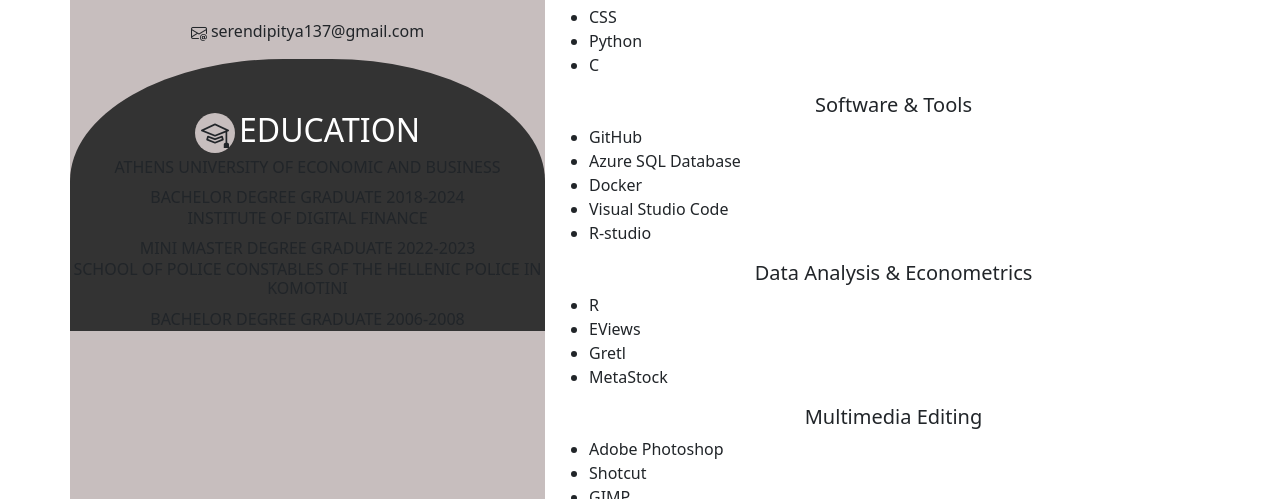
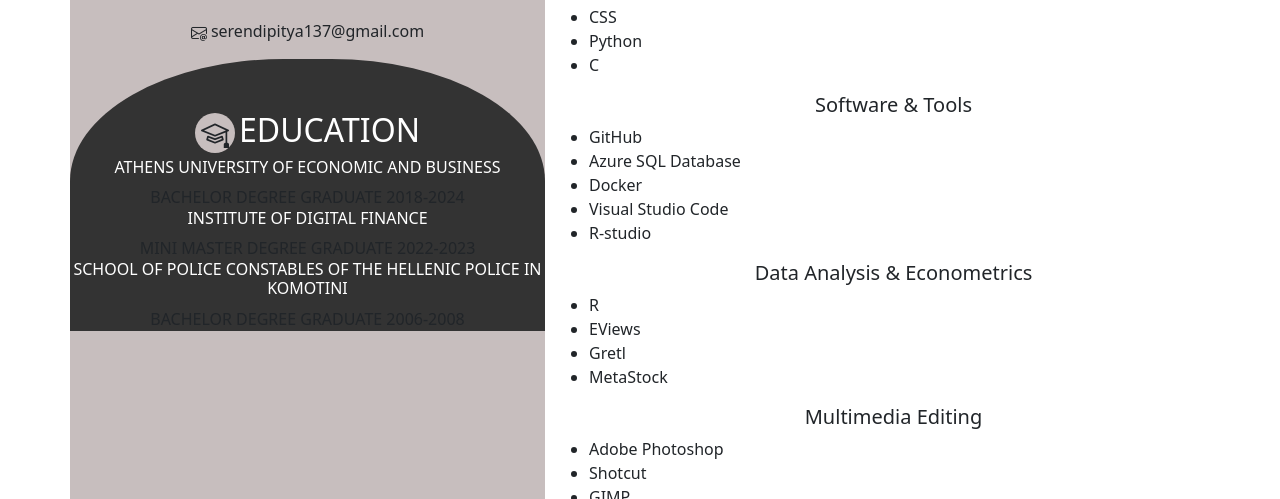
Before and after one commit to serendipity019/Personal-CV, a plain HTML site: page index.html in a window 1280 px wide. Shown: the part 731-1230 px from the top of the page. Drawn offline with nearby package versions, Linux system fonts and the light colour scheme.

Commit message:
Make text-white, need to corect the spaces

```diff
--- a/index.html
+++ b/index.html
@@ -45,19 +45,19 @@
             </div>
 
             <div>
-              <h6>ATHENS UNIVERSITY OF ECONOMIC AND BUSINESS</h6>
-              <h7>BACHELOR DEGREE GRADUATE</h7>
+              <h6 class="text-white">ATHENS UNIVERSITY OF ECONOMIC AND BUSINESS</h6>
+              <h7 class="mt-0 pt-0 mb-1">BACHELOR DEGREE GRADUATE</h7>
               <h7>2018-2024</h7>
             </div>
 
             <div>
-              <h6>INSTITUTE OF DIGITAL FINANCE</h6>
-              <h7>MINI MASTER DEGREE GRADUATE</h7>
+              <h6 class="text-white">INSTITUTE OF DIGITAL FINANCE</h6>
+              <h7 class="mt-0 mb-1">MINI MASTER DEGREE GRADUATE</h7>
               <h7>2022-2023</h7>
             </div>
 
             <div>
-              <h6>SCHOOL OF POLICE CONSTABLES OF THE HELLENIC POLICE IN KOMOTINI</h6>
+              <h6 class="text-white">SCHOOL OF POLICE CONSTABLES OF THE HELLENIC POLICE IN KOMOTINI</h6>
               <h7>BACHELOR DEGREE GRADUATE</h7>
               <h7>2006-2008</h7>
             </div>
```
